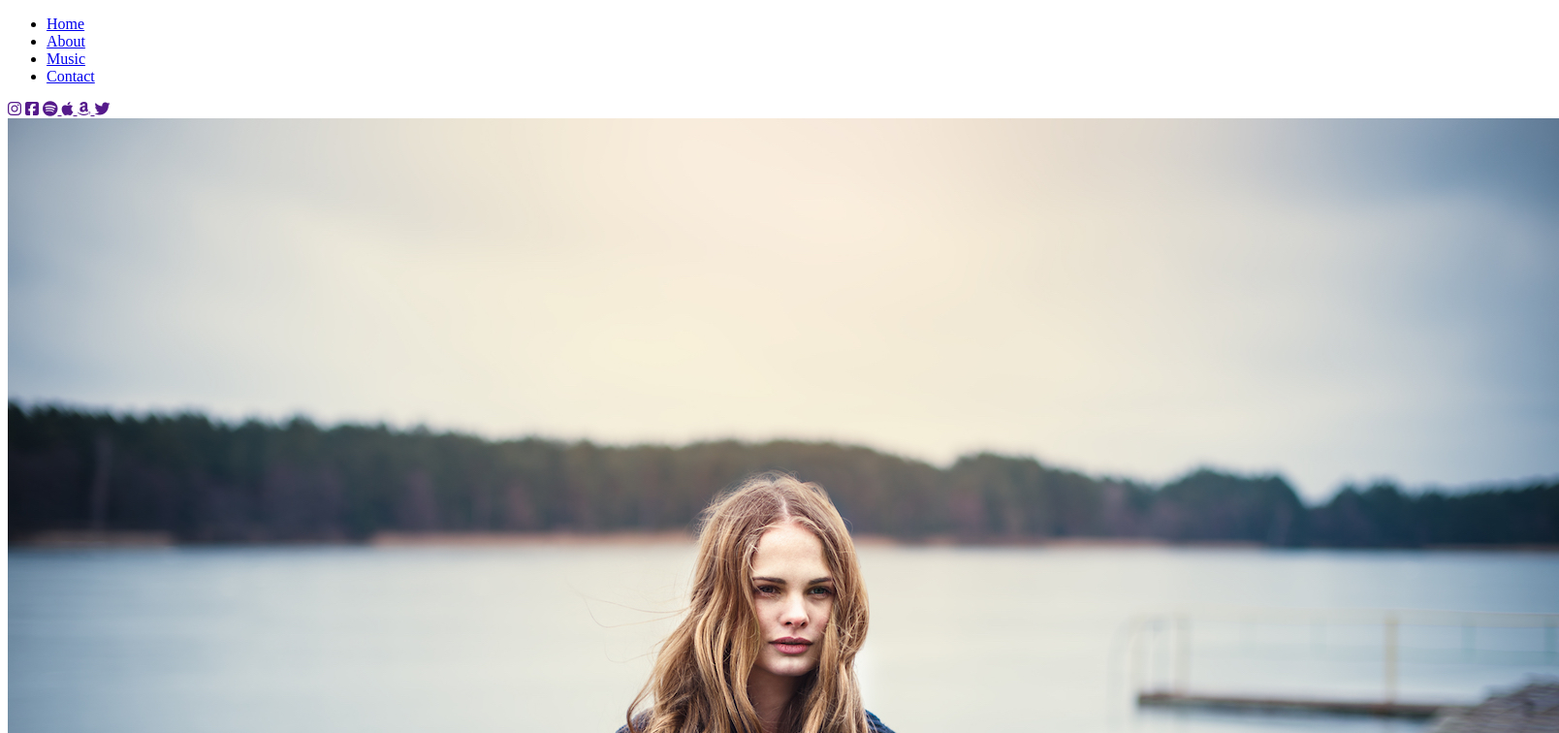
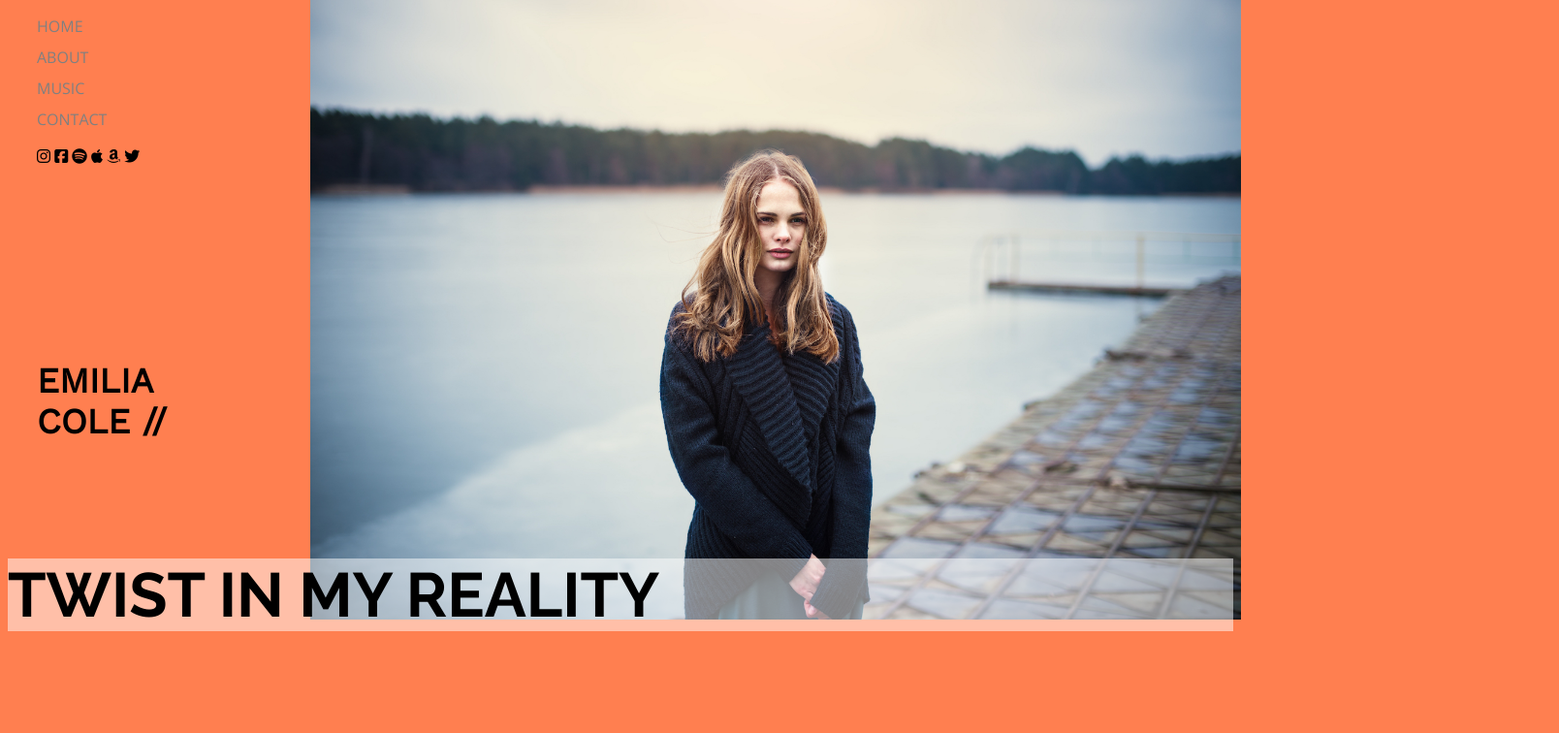
Before and after one commit to cristianh6/Emilia14-segundaversion, a website: page views/home.html in a window 1280 px wide. Shown: the top 756 px of the page at 97% size, 1608 px wide, since content can reach past the window. Drawn offline with nearby package versions, Linux system fonts and the light colour scheme.

Commit message:
home hecho

```diff
--- /dev/null
+++ b/public/css/about.css
@@ -0,0 +1,6 @@
+body.about {
+    background-color: blue;
+}
+.about h1{
+    line-height: 10px;
+}
--- /dev/null
+++ b/public/css/contact.css
@@ -0,0 +1,3 @@
+body.contact {
+    background-color: violet;
+}
--- /dev/null
+++ b/public/css/general.css
@@ -0,0 +1,25 @@
+body{
+    font-family: "Open Sans";
+}
+
+
+a{
+    text-decoration: none;
+    color: black;
+}
+
+li{
+    list-style: none;
+}
+h1, h2{
+    text-transform: uppercase;
+    font-family: "Raleway";
+}
+
+header nav ul li{
+    text-transform: uppercase;
+}
+
+header nav ul{
+    padding: 0%;
+}
--- /dev/null
+++ b/public/css/home.css
@@ -0,0 +1,32 @@
+body.bodyHome {
+    background-color: coral;
+    background-image: url("/images/emilia-home.jpg");
+    background-repeat: no-repeat;
+    background-size: 75%;
+    background-position: right -65px;
+}
+
+.bodyHome header{
+    margin-left: 30px;
+}
+
+.bodyHome header nav ul li{
+    margin: 10px 0px;
+}
+
+.bodyHome header nav ul li a {
+    color: gray;
+}
+
+.bodyHome h1{
+    background-color: rgba(255, 255, 255, 0.5);
+    font-size: 64px;
+    margin-top: 120px;
+}
+
+.bodyHome h2{
+    font-family: "Work Sans";
+    font-size: 36px;
+    margin-left: 30px;
+    margin-top: 200px;
+}
--- /dev/null
+++ b/public/css/styles.css
@@ -0,0 +1,6 @@
+@import url('https://fonts.googleapis.com/css2?family=Open+Sans&family=Raleway:wght@400;700&family=Work+Sans&display=swap');
+@import "./general.css";
+@import "./home.css";
+@import "./about.css";
+@import "./contact.css";
+@import "./music.css";
--- a/views/home.html
+++ b/views/home.html
@@ -7,10 +7,11 @@
     <meta name="viewport" content="width=device-width, initial-scale=1.0">
     <title>Home | Emilia Cole</title>
     <script src="https://kit.fontawesome.com/3f21023fe6.js" crossorigin="anonymous"></script>
+    <link rel="stylesheet" href="/css/styles.css">
 
 </head>
 
-<body>
+<body class="bodyHome">
   <header>
     <nav>
       <ul>
@@ -39,7 +40,6 @@
     </nav>
   </header>
   <main>
-    <img src="/images/emilia-home.jpg" alt="">
     <h2>emilia <br>cole //</h2>
     <h1>twist in my reality</h1>
   </main>
```
Also changed, not shown: views/about.html (+2 -1 lines), views/contact.html (+1 -0 lines), views/music.html (+31 -9 lines), public/css/music.css (added).
